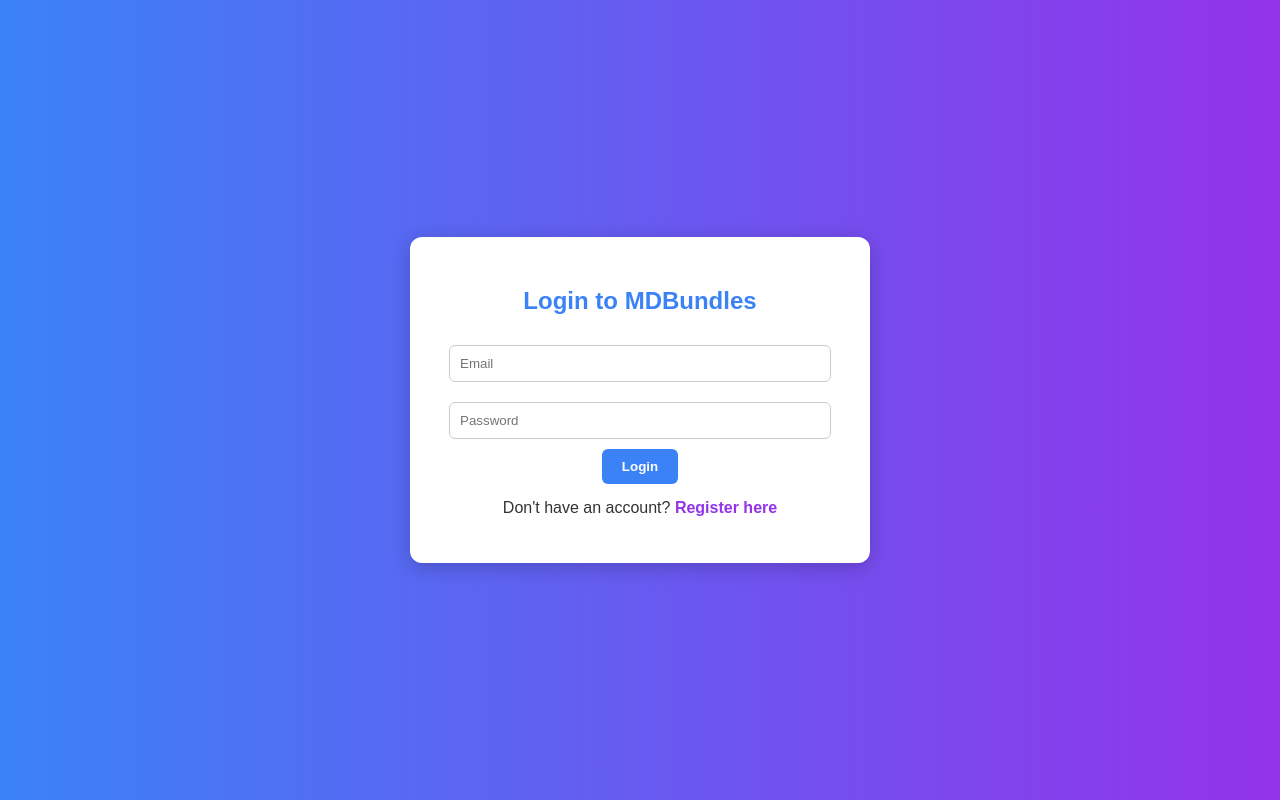
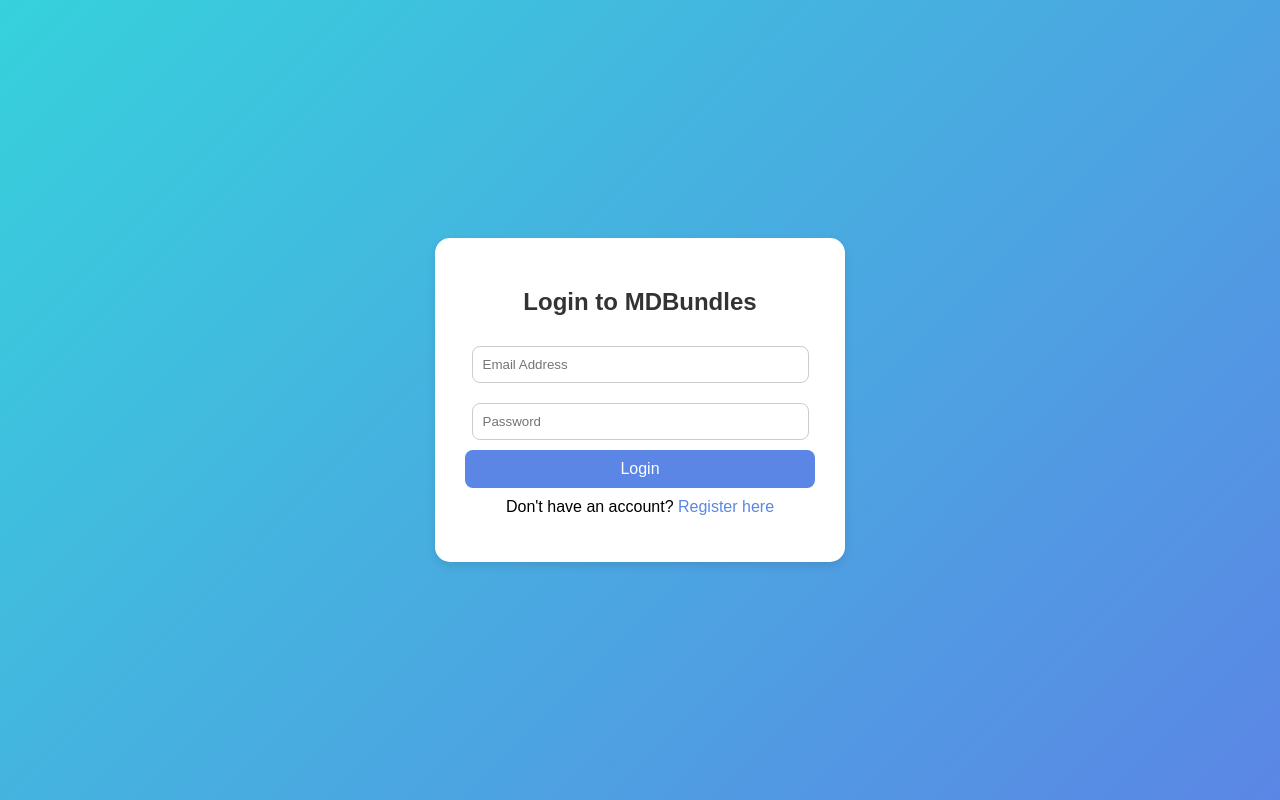
Before and after one commit to SethM28/MDBundles, a website: page login.html in a window 1280 px wide. Drawn offline with Linux system fonts and the light colour scheme.

Commit message:
Update login.html

```diff
--- a/login.html
+++ b/login.html
@@ -3,104 +3,94 @@
 <head>
   <meta charset="UTF-8">
   <meta name="viewport" content="width=device-width, initial-scale=1.0">
-  <title>Login | MDBundles</title>
+  <title>Login - MDBundles</title>
   <style>
     body {
       font-family: Arial, sans-serif;
-      background: linear-gradient(to right, #3b82f6, #9333ea);
+      background: linear-gradient(135deg, #36d1dc, #5b86e5);
       display: flex;
+      justify-content: center;
       align-items: center;
-      justify-content: center;
       height: 100vh;
       margin: 0;
-      color: white;
     }
     .login-container {
       background: white;
-      color: #333;
-      border-radius: 12px;
       padding: 30px;
-      width: 90%;
-      max-width: 400px;
-      box-shadow: 0 4px 20px rgba(0,0,0,0.2);
+      border-radius: 15px;
+      box-shadow: 0 4px 10px rgba(0,0,0,0.1);
+      width: 350px;
       text-align: center;
     }
     h2 {
-      margin-bottom: 20px;
-      color: #3b82f6;
+      color: #333;
     }
     input {
       width: 90%;
       padding: 10px;
       margin: 10px 0;
       border: 1px solid #ccc;
-      border-radius: 6px;
+      border-radius: 8px;
+      outline: none;
     }
     button {
-      background: #3b82f6;
+      background: #5b86e5;
+      border: none;
       color: white;
-      border: none;
       padding: 10px 20px;
-      border-radius: 6px;
+      border-radius: 8px;
       cursor: pointer;
-      font-weight: bold;
+      width: 100%;
+      font-size: 16px;
     }
     button:hover {
-      background: #2563eb;
+      background: #36d1dc;
+    }
+    p {
+      margin-top: 10px;
     }
     a {
-      color: #9333ea;
+      color: #5b86e5;
       text-decoration: none;
-      font-weight: bold;
     }
     a:hover {
       text-decoration: underline;
     }
-    p {
-      margin-top: 15px;
-    }
   </style>
 </head>
 <body>
+
   <div class="login-container">
     <h2>Login to MDBundles</h2>
-    <form id="loginForm">
-      <input type="email" id="email" placeholder="Email" required><br>
-      <input type="password" id="password" placeholder="Password" required><br>
-      <button type="submit">Login</button>
-    </form>
+    <input type="email" id="email" placeholder="Email Address" required><br>
+    <input type="password" id="password" placeholder="Password" required><br>
+    <button onclick="login()">Login</button>
     <p>Don't have an account? <a href="register.html">Register here</a></p>
-    <p id="message"></p>
   </div>
 
   <script>
-    const form = document.getElementById('loginForm');
-    const message = document.getElementById('message');
-
-    form.addEventListener('submit', async (e) => {
-      e.preventDefault();
-
+    function login() {
       const email = document.getElementById('email').value.trim();
       const password = document.getElementById('password').value.trim();
+      let users = JSON.parse(localStorage.getItem('users')) || [];
 
-      const response = await fetch('/login', {
-        method: 'POST',
-        headers: { 'Content-Type': 'application/json' },
-        body: JSON.stringify({ email, password })
-      });
+      const user = users.find(u => u.email === email && u.password === password);
 
-      const data = await response.json().catch(() => ({}));
+      if (!user) {
+        alert('Invalid email or password.');
+        return;
+      }
 
-      if (response.ok) {
-        message.textContent = '✅ Login successful! Redirecting...';
-        localStorage.setItem('sessionId', data.sessionId);
-        setTimeout(() => {
-          window.location.href = 'dashboard.html';
-        }, 1500);
-      } else {
-        message.textContent = `❌ ${data.message || 'Login failed. Try again.'}`;
+      if (!user.approved) {
+        alert('Your account is not yet approved by admin.');
+        return;
       }
-    });
+
+      localStorage.setItem('currentUser', JSON.stringify(user));
+      alert('Login successful!');
+      window.location.href = 'home.html';
+    }
   </script>
+
 </body>
 </html>
```
